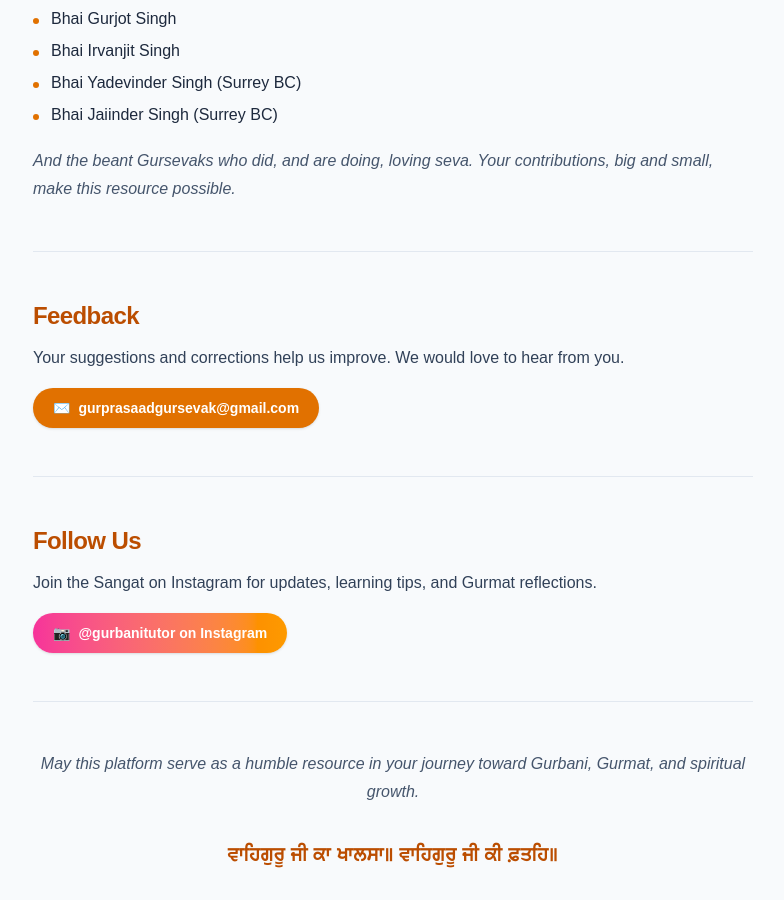
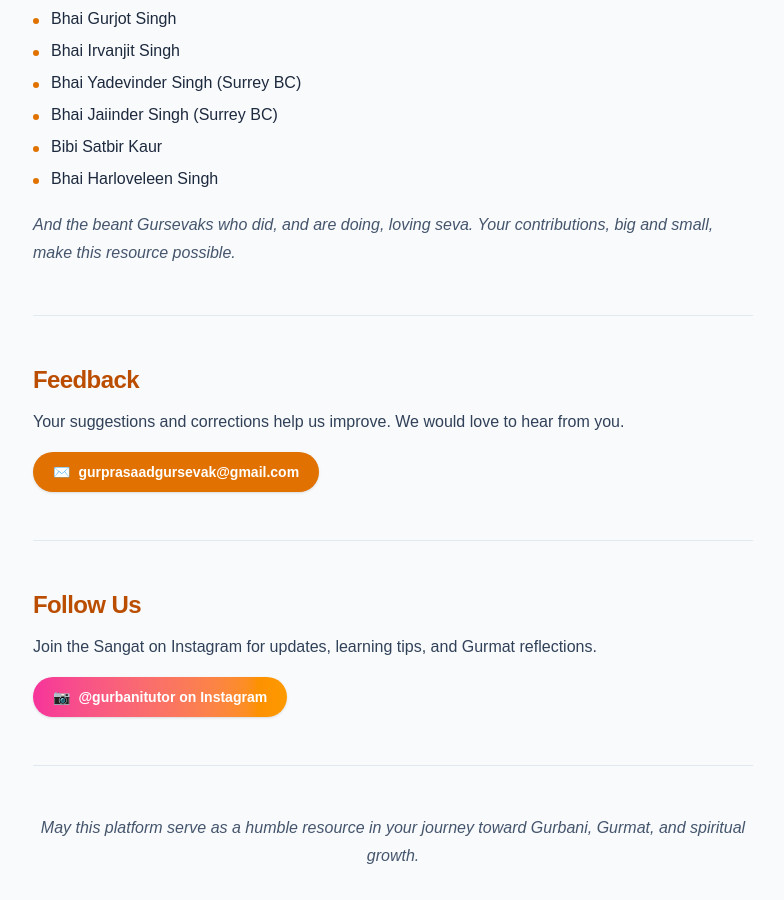
Before and after one commit to gurprasaadgursevak/gurbanitutor-com, a Next.js app: page /about in a window 1280 px wide. Shown: the part 4300-5200 px from the top of the page, without its empty margins (247-1031 px from the left). Built offline with nearby package versions, Linux system fonts and the light colour scheme.

Commit message:
Update page.tsx

```diff
--- a/src/app/about/page.tsx
+++ b/src/app/about/page.tsx
@@ -18,6 +18,8 @@ const CONTRIBUTORS = [
   "Bhai Irvanjit Singh",
   "Bhai Yadevinder Singh (Surrey BC)",
   "Bhai Jaiinder Singh (Surrey BC)",
+  "Bibi Satbir Kaur",
+  "Bhai Harloveleen Singh",
 ];
 
 const DEDICATIONS = [
```
